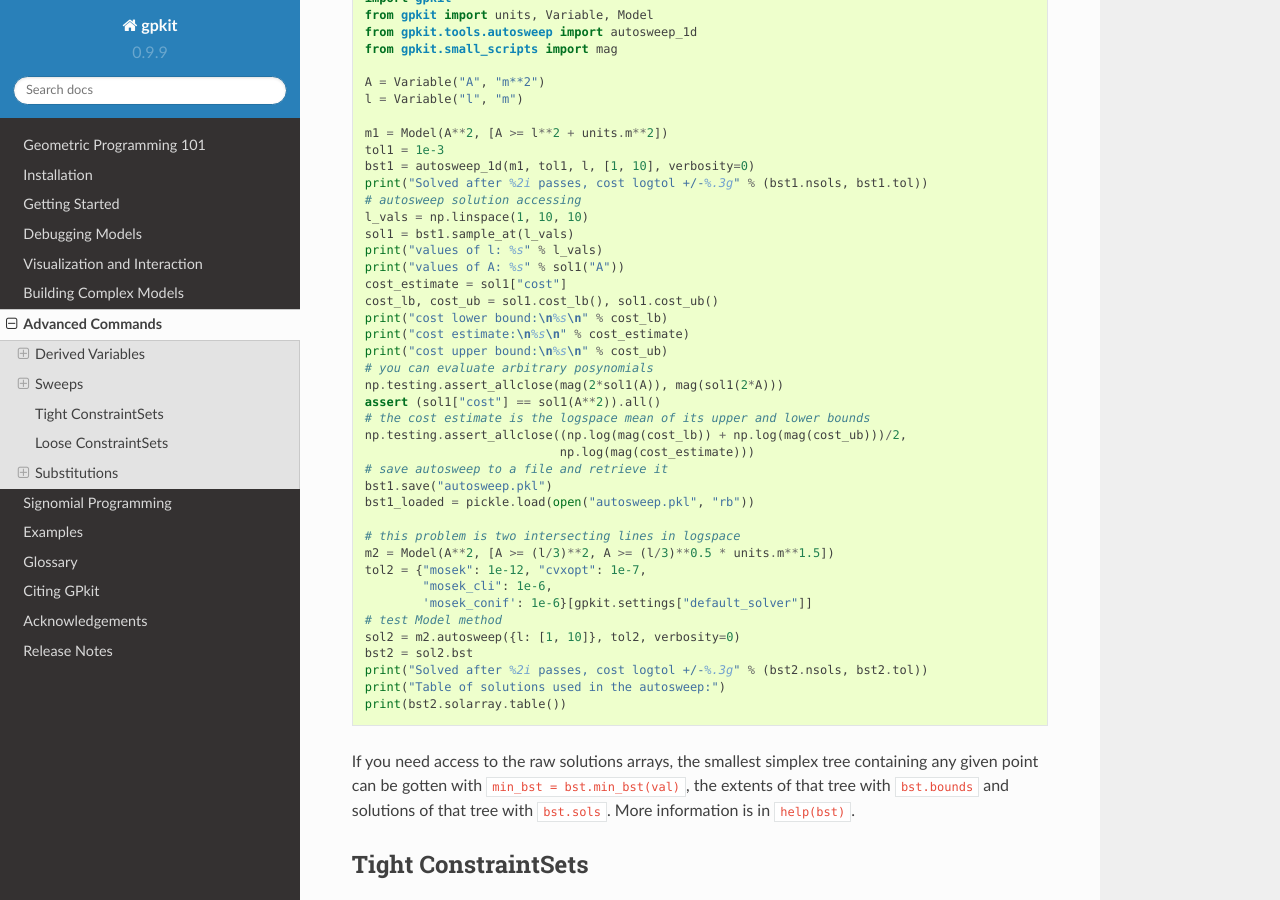
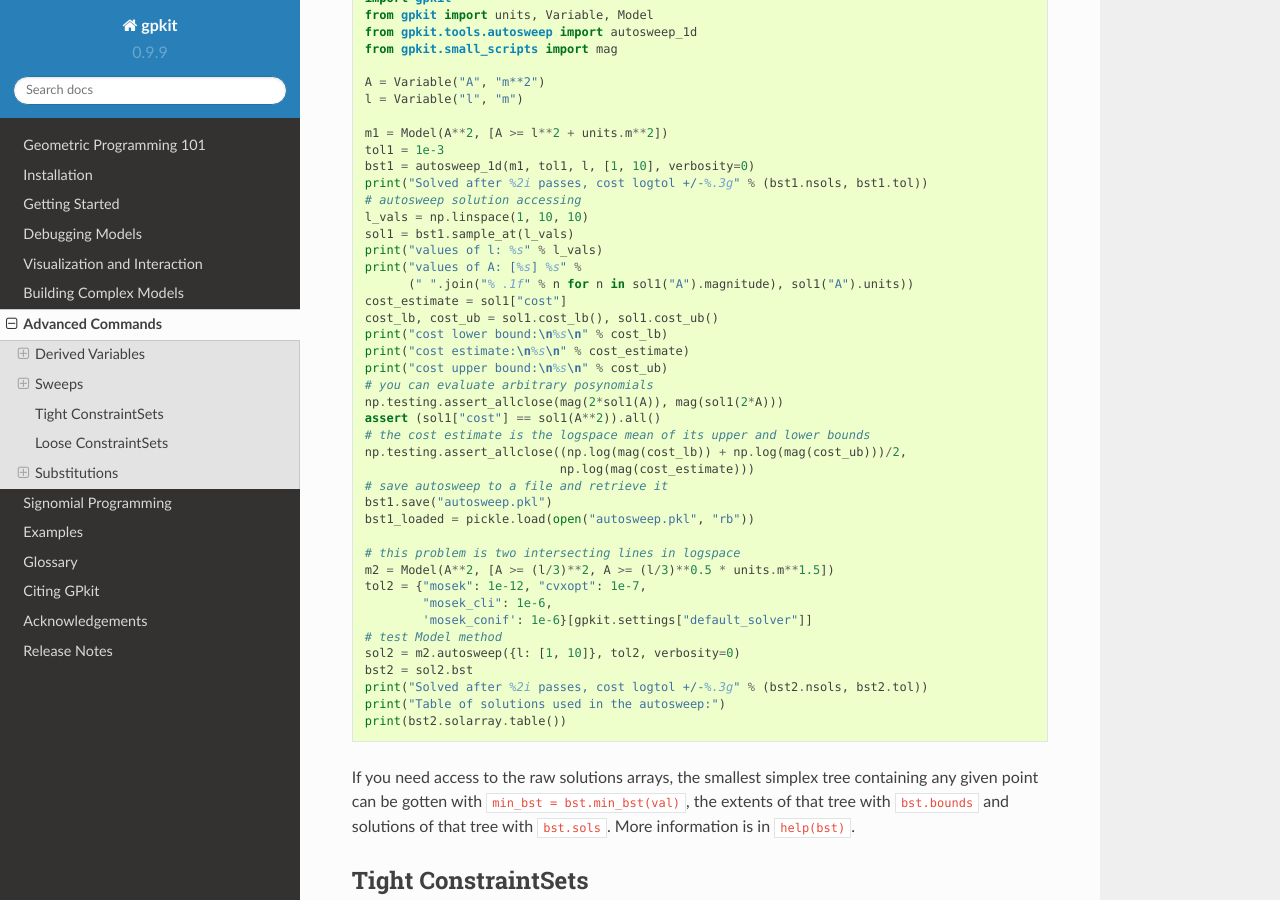
Before and after one commit to convexengineering/gpkit, a Sphinx documentation site: the page built from docs/source/advancedcommands.rst, in a window 1280 px wide and 900 px high, scrolled down 2103 px. Built offline with Sphinx 7.4.7 and the Read the Docs theme 2.0.0, drawn with Linux system fonts in a browser that asks for light colours.

```diff
--- a/docs/source/examples/autosweep.py
+++ b/docs/source/examples/autosweep.py
@@ -17,7 +17,8 @@ print("Solved after %2i passes, cost logtol +/-%.3g" % (bst1.nsols, bst1.tol))
 l_vals = np.linspace(1, 10, 10)
 sol1 = bst1.sample_at(l_vals)
 print("values of l: %s" % l_vals)
-print("values of A: %s" % sol1("A"))
+print("values of A: [%s] %s" %
+      (" ".join("% .1f" % n for n in sol1("A").magnitude), sol1("A").units))
 cost_estimate = sol1["cost"]
 cost_lb, cost_ub = sol1.cost_lb(), sol1.cost_ub()
 print("cost lower bound:\n%s\n" % cost_lb)
--- a/docs/source/examples/autosweep_output.txt
+++ b/docs/source/examples/autosweep_output.txt
@@ -1,6 +1,6 @@
 Solved after 33 passes, cost logtol +/-0.000992
 values of l: [ 1.  2.  3.  4.  5.  6.  7.  8.  9. 10.]
-values of A: [  1.99999973   5.00052732  10.00251992  17.00358613  26.0083274  37.00812871  50.0199693   65.02146472  82.03758369 100.99995485] meter ** 2
+values of A: [ 2.0  5.0  10.0  17.0  26.0  37.0  50.0  65.0  82.0  101.0] meter ** 2
 cost lower bound:
 [3.99999897e+00 2.49990635e+01 9.99519417e+01 2.88964405e+02
  6.75761038e+02 1.36887689e+03 2.49888336e+03 4.22418997e+03
--- a/docs/source/examples/performance_modeling.py
+++ b/docs/source/examples/performance_modeling.py
@@ -113,8 +113,8 @@ class FlightSegment(Model):
         self.Wburn = self.aircraftp.Wburn
         self.Wfuel = self.aircraftp.Wfuel
 
-        return {"flightstate": self.flightstate,
-                "aircraft performance": self.aircraftp}
+        return {"aircraft performance": self.aircraftp,
+                "flightstate": self.flightstate}
 
 
 class Mission(Model):
@@ -179,12 +179,12 @@ class WingAero(Model):
         mu = state.mu
 
         return {
-            "drag model":
-                CD >= 0.074/Re**0.2 + CL**2/np.pi/A/e,
+            "definition of D":
+                D >= 0.5*rho*V**2*CD*S,
             "definition of Re":
                 Re == rho*V*c/mu,
-            "definition of D":
-                D >= 0.5*rho*V**2*CD*S}
+            "drag model":
+                CD >= 0.074/Re**0.2 + CL**2/np.pi/A/e}
 
 
 class Wing(Model):
@@ -208,10 +208,10 @@ class Wing(Model):
     """
     @parse_variables(__doc__, globals())
     def setup(self):
-        return {"parametrization of wing weight":
-                    W >= S*rho,
-                "definition of mean chord":
-                    c == (S/A)**0.5}
+        return {"definition of mean chord":
+                    c == (S/A)**0.5,
+                "parametrization of wing weight":
+                    W >= S*rho}
 
     dynamic = WingAero
 
--- a/docs/source/examples/performance_modeling_output.txt
+++ b/docs/source/examples/performance_modeling_output.txt
@@ -13,10 +13,10 @@ Constraints
 
   FlightSegment
    AircraftP
+    "lift":
+      Aircraft.W + Wfuel[:] <= 0.5·rho[:]·CL[:]·S·V[:]²
     "fuel burn rate":
       Wburn[:] >= 0.1·D[:]
-    "lift":
-      Aircraft.W + Wfuel[:] <= 0.5·rho[:]·CL[:]·S·V[:]²
     "performance":
       WingAero
        "definition of D":
```
Also changed, not shown: 2 other files.
